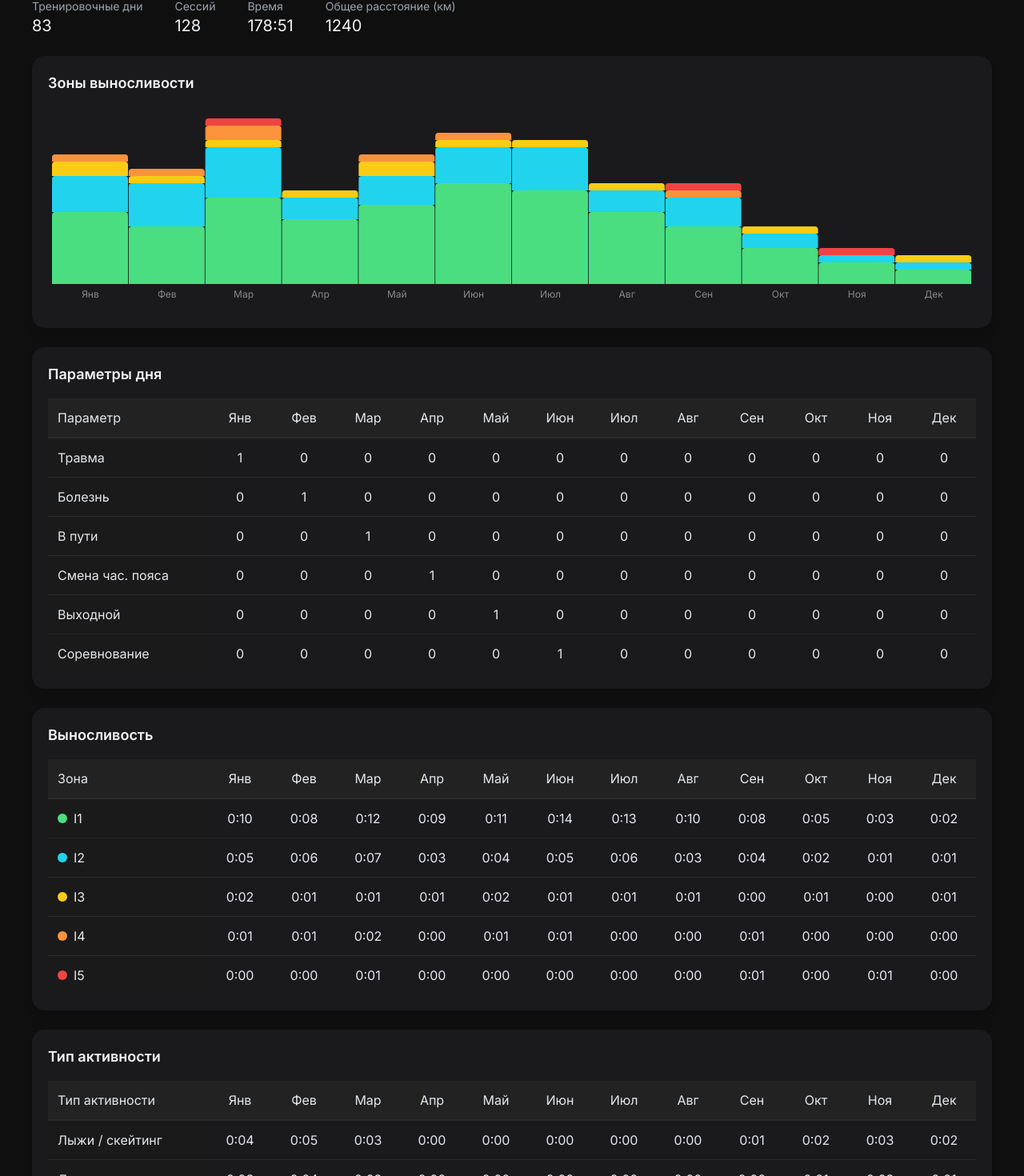
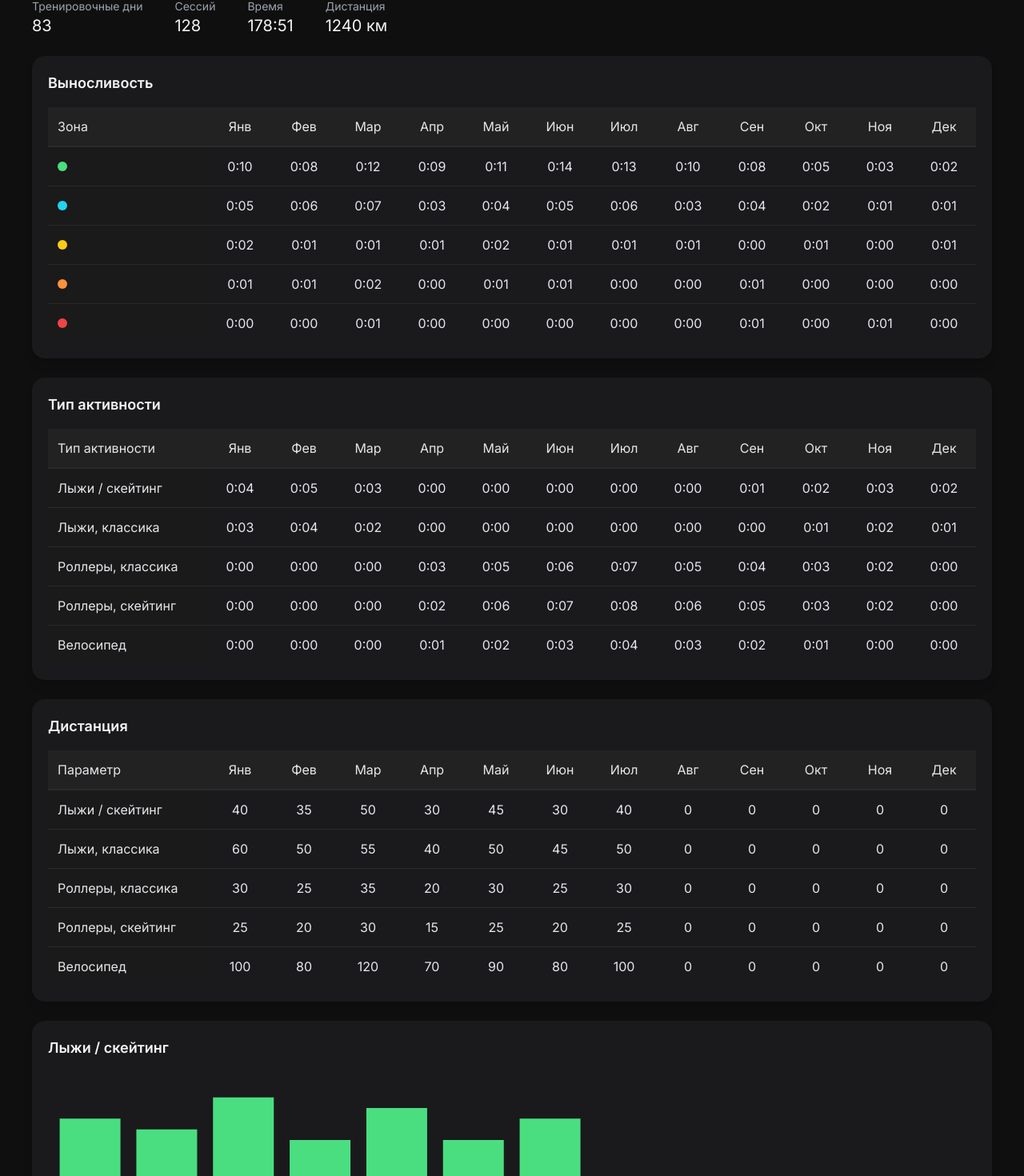
Before and after one commit to mbaliabin/dagbook-test, a React (Vite) app in the folder fasx-frontend/: page /statistics in a window 1280 px wide. Shown: the part 299-1769 px from the top of the page at 80% size. Built offline with nearby package versions, Linux system fonts and the light colour scheme.

Commit message:
Доработка StatisticsPage.tsx 384

```diff
--- a/fasx-frontend/src/pages/StatisticsPage.tsx
+++ b/fasx-frontend/src/pages/StatisticsPage.tsx
@@ -32,17 +32,13 @@ export default function StatsPage() {
   const navigate = useNavigate();
   const location = useLocation();
 
-//Толтип //
-
+  // ====== Tooltip ======
   const CustomTooltip: React.FC<any> = ({ active, payload, label, formatHours }) => {
     if (!active || !payload || payload.length === 0) return null;
 
     const total = payload.reduce((sum: number, p: any) => sum + (p.value || 0), 0);
-
-  // Формат времени
     const formatValue = (v: number) => {
-    if (!formatHours) return `${v} км`; // <-- ДОБАВИЛОСЬ
-
+      if (!formatHours) return `${v} км`;
       const h = Math.floor(v / 60);
       const m = v % 60;
       return `${h}:${m.toString().padStart(2, "0")}`;
@@ -51,61 +47,38 @@ const CustomTooltip: React.FC<any> = ({ active, payload, label, formatHours }) =
     return (
       <div className="bg-[#111]/90 border border-[#2a2a2a] px-2.5 py-2 rounded-lg shadow-lg text-gray-200 text-xs w-48 backdrop-blur-sm">
         <p className="font-semibold mb-1 text-[13px]">{label}</p>
-
         <div className="space-y-0.5">
           {payload.map((p: any, i: number) => (
             <div key={i} className="flex justify-between gap-2 items-start">
-            <span className="text-gray-400 break-words leading-tight max-w-[120px]">
-              {p.name}
-            </span>
-            <span
-              className="font-mono text-right min-w-[55px]"
-              style={{ color: p.fill }}
-            >
+              <span className="text-gray-400 break-words leading-tight max-w-[120px]">{p.name}</span>
+              <span className="font-mono text-right min-w-[55px]" style={{ color: p.fill }}>
                 {formatValue(p.value)}
               </span>
             </div>
           ))}
         </div>
-
         <div className="h-px bg-[#2a2a2a] my-1.5"></div>
-
         <div className="flex justify-between font-semibold text-[13px]">
           <span className="text-gray-300">Итого</span>
-        <span className="font-mono text-blue-400 min-w-[55px] text-right">
-          {formatValue(total)}
-        </span>
+          <span className="font-mono text-blue-400 min-w-[55px] text-right">{formatValue(total)}</span>
         </div>
       </div>
     );
   };
 
-
-
-
-// Толтип //
-
+  // ====== States ======
   const [name] = React.useState("Пользователь");
   const [reportType, setReportType] = React.useState("Общий отчет");
-  const [periodType, setPeriodType] = React.useState<
-    "week" | "month" | "year" | "custom"
-  >("year");
+  const [periodType, setPeriodType] = React.useState<"week" | "month" | "year" | "custom">("year");
   const [dateRange, setDateRange] = React.useState<{ startDate: Date; endDate: Date }>({
     startDate: dayjs("2025-01-01").toDate(),
     endDate: dayjs("2025-12-31").toDate(),
   });
   const [showDateRangePicker, setShowDateRangePicker] = React.useState(false);
 
-  const totals = {
-    trainingDays: 83,
-    sessions: 128,
-    time: "178:51",
-    distance: 1240,
-  };
+  const totals = { trainingDays: 83, sessions: 128, time: "178:51", distance: 1240 };
 
-  const months = [
-    "Янв","Фев","Мар","Апр","Май","Июн","Июл","Авг","Сен","Окт","Ноя","Дек"
-  ];
+  const months = ["Янв","Фев","Мар","Апр","Май","Июн","Июл","Авг","Сен","Окт","Ноя","Дек"];
 
   const enduranceZones = [
     { zone: "I1", color: "#4ade80", months: [10,8,12,9,11,14,13,10,8,5,3,2] },
@@ -137,6 +110,7 @@ const CustomTooltip: React.FC<any> = ({ active, payload, label, formatHours }) =
     return `${h}:${m.toString().padStart(2,"0")}`;
   };
 
+  // ====== Columns Computation ======
   const computeWeekColumns = () => {
     const start = dayjs().startOf("year");
     const end = dayjs().endOf("year");
@@ -148,64 +122,57 @@ const CustomTooltip: React.FC<any> = ({ active, payload, label, formatHours }) =
     }
     return weeks;
   };
-
   const computeMonthColumns = () => months;
-
   const computeCustomColumns = () => {
     const start = dayjs(dateRange.startDate);
     const end = dayjs(dateRange.endDate);
     const result: string[] = [];
     let current = start.startOf("day");
-    while (current.isBefore(end) || current.isSame(end, "day")) {
+    while (current.isBefore(end) || current.isSame(end,"day")) {
       result.push(current.format("DD MMM"));
-      current = current.add(1, "day");
+      current = current.add(1,"day");
     }
     return result;
   };
-
   const computeColumns = () => {
-    if (periodType === "week") return computeWeekColumns();
-    if (periodType === "month") return computeMonthColumns();
-    if (periodType === "year") return computeMonthColumns();
-    if (periodType === "custom") return computeCustomColumns();
+    if(periodType==="week") return computeWeekColumns();
+    if(periodType==="month") return computeMonthColumns();
+    if(periodType==="year") return computeMonthColumns();
+    if(periodType==="custom") return computeCustomColumns();
     return months;
   };
 
   const filteredMonths = computeColumns();
-
-  const filteredEnduranceZones = enduranceZones.map((z) => {
-    const slice = z.months.slice(0, filteredMonths.length);
-    return { ...z, months: slice, total: slice.reduce((a,b)=>a+b,0) };
+  const filteredEnduranceZones = enduranceZones.map(z=>{
+    const slice = z.months.slice(0,filteredMonths.length);
+    return {...z, months:slice, total:slice.reduce((a,b)=>a+b,0)};
   });
-
-  const filteredMovementTypes = movementTypes.map((m) => {
-    const slice = m.months.slice(0, filteredMonths.length);
-    return { ...m, months: slice, total: slice.reduce((a,b)=>a+b,0) };
+  const filteredMovementTypes = movementTypes.map(m=>{
+    const slice = m.months.slice(0,filteredMonths.length);
+    return {...m, months:slice, total:slice.reduce((a,b)=>a+b,0)};
   });
-
-  const filteredDistanceTypes = distanceByType.map((d) => {
-    const slice = d.distance.slice(0, filteredMonths.length);
-    return { type: d.type, months: slice, total: slice.reduce((a,b)=>a+b,0) };
+  const filteredDistanceTypes = distanceByType.map(d=>{
+    const slice = d.distance.slice(0,filteredMonths.length);
+    return {type:d.type, months:slice, total:slice.reduce((a,b)=>a+b,0)};
   });
 
   const scrollRefs = [useRef<HTMLDivElement>(null), useRef<HTMLDivElement>(null), useRef<HTMLDivElement>(null)];
-
   const handleScroll = (e: React.UIEvent<HTMLDivElement>, index: number) => {
     const scrollLeft = e.currentTarget.scrollLeft;
     scrollRefs.forEach((ref,i)=>{ if(i!==index && ref.current) ref.current.scrollLeft = scrollLeft; });
   };
 
-  const TableSection: React.FC<{ table:any; index:number }> = ({ table,index }) => {
-    const colWidth = 80;
-    const leftWidth = 200;
-    const totalWidth = 80;
-    const minWidth = Math.max(1000, filteredMonths.length*colWidth + leftWidth + totalWidth);
+  // ====== Table Component ======
+  const TableSection: React.FC<{table:any,index:number}> = ({table,index}) => {
+    const leftWidth=200; const totalWidth=80;
+    const containerWidth = Math.max(1000, filteredMonths.length*80 + leftWidth + totalWidth);
+    const colWidth = Math.max(80, (containerWidth-leftWidth-totalWidth)/filteredMonths.length);
 
     return (
       <div className="bg-[#1a1a1d] p-5 rounded-2xl shadow-lg">
         <h2 className="text-lg font-semibold text-gray-100 mb-4">{table.title}</h2>
         <div ref={scrollRefs[index]} className="overflow-x-auto" onScroll={e=>handleScroll(e,index)}>
-          <div style={{minWidth}} className="transition-all">
+          <div style={{minWidth:containerWidth}}>
             <div className="flex bg-[#222] border-b border-[#2a2a2a] sticky top-0 z-10">
               <div className="p-3 font-medium sticky left-0 bg-[#222] z-20" style={{width:leftWidth}}>
                 {table.title==="Выносливость"?"Зона":table.title==="Тип активности"?"Тип активности":"Параметр"}
@@ -213,11 +180,10 @@ const CustomTooltip: React.FC<any> = ({ active, payload, label, formatHours }) =
               {filteredMonths.map((m,idx)=><div key={idx} className="p-3 text-center flex-none font-medium" style={{width:colWidth}}>{m}</div>)}
               <div className="p-3 text-center font-medium bg-[#1f1f1f] flex-none" style={{width:totalWidth}}>Всего</div>
             </div>
-            <div>
             {table.data.map((row:any,j:number)=>(
               <div key={j} className="flex border-t border-[#2a2a2a] hover:bg-[#252525]/60 transition">
                 <div className="p-3 sticky left-0 bg-[#1a1a1a] z-10 flex items-center gap-2" style={{width:leftWidth}}>
-                    {row.color && <span className="inline-block w-3 h-3 rounded-full" style={{backgroundColor: row.color}}/>}
+                  {row.color && <span className="inline-block w-3 h-3 rounded-full" style={{backgroundColor: row.color}} />}
                   <div className="truncate">{row.param || row.type}</div>
                 </div>
                 {row.months.map((val:number,k:number)=><div key={k} className="p-3 text-center flex-none" style={{width:colWidth}}>
@@ -231,15 +197,10 @@ const CustomTooltip: React.FC<any> = ({ active, payload, label, formatHours }) =
           </div>
         </div>
       </div>
-      </div>
     );
   };
 
-  const handleLogout = () => {
-    localStorage.removeItem("token");
-    navigate("/login");
-  };
-
+  const handleLogout = () => { localStorage.removeItem("token"); navigate("/login"); };
   const menuItems = [
     { label:"Главная", icon:Home, path:"/daily" },
     { label:"Тренировки", icon:BarChart3, path:"/profile" },
@@ -260,8 +221,7 @@ const CustomTooltip: React.FC<any> = ({ active, payload, label, formatHours }) =
   return (
     <div className="min-h-screen bg-[#0f0f0f] text-gray-200 p-6 w-full">
       <div className="max-w-[1600px] mx-auto space-y-6 px-4">
-
-        {/* HEADER */}
+        {/* === HEADER === */}
         <div className="flex flex-col md:flex-row md:items-center md:justify-between gap-4 mb-4 w-full">
           <div className="flex items-center space-x-4">
             <img src="/profile.jpg" alt="Avatar" className="w-16 h-16 rounded-full object-cover"/>
@@ -277,17 +237,21 @@ const CustomTooltip: React.FC<any> = ({ active, payload, label, formatHours }) =
           </div>
         </div>
 
-        {/* MENU */}
+        {/* === MENU === */}
         <div className="flex justify-around bg-[#1a1a1d] border-b border-gray-700 py-2 px-4 rounded-xl mb-6">
-          {menuItems.map((item)=>{ const Icon=item.icon; const isActive=location.pathname===item.path;
-            return <button key={item.path} onClick={()=>navigate(item.path)} className={`flex flex-col items-center text-sm transition-colors ${isActive?"text-blue-500":"text-gray-400 hover:text-white"}`}>
+          {menuItems.map((item)=>{
+            const Icon = item.icon;
+            const isActive = location.pathname === item.path;
+            return (
+              <button key={item.path} onClick={()=>navigate(item.path)} className={`flex flex-col items-center text-sm transition-colors ${isActive?"text-blue-500":"text-gray-400 hover:text-white"}`}>
                 <Icon className="w-6 h-6"/>
                 <span>{item.label}</span>
-            </button>;
+              </button>
+            );
           })}
         </div>
 
-        {/* FILTERS */}
+        {/* === FILTERS === */}
         <div className="flex flex-wrap gap-4 mb-4">
           <select value={reportType} onChange={e=>setReportType(e.target.value)} className="bg-[#1f1f22] text-white px-3 py-1 rounded">
             <option>Общий отчет</option>
@@ -317,83 +281,42 @@ const CustomTooltip: React.FC<any> = ({ active, payload, label, formatHours }) =
           </div>
         </div>
 
-        {/* TOTALS */}
+        {/* === TOTALS === */}
         <div>
           <h1 className="text-2xl font-semibold tracking-wide text-gray-100">Статистика</h1>
           <div className="flex flex-wrap gap-10 text-sm mt-3">
             <div><p className="text-gray-400">Тренировочные дни</p><p className="text-xl text-gray-100">{totals.trainingDays}</p></div>
             <div><p className="text-gray-400">Сессий</p><p className="text-xl text-gray-100">{totals.sessions}</p></div>
             <div><p className="text-gray-400">Время</p><p className="text-xl text-gray-100">{totals.time}</p></div>
-            <div><p className="text-gray-400">Общее расстояние (км)</p><p className="text-xl text-gray-100">{totals.distance}</p></div>
+            <div><p className="text-gray-400">Дистанция</p><p className="text-xl text-gray-100">{totals.distance} км</p></div>
           </div>
         </div>
 
-        {/* REPORTS */}
-        {reportType==="Общий отчет" && <>
+        {/* === TABLES === */}
+        <div className="space-y-6">
+          <TableSection table={{title:"Выносливость", data:filteredEnduranceZones}} index={0}/>
+          <TableSection table={{title:"Тип активности", data:filteredMovementTypes}} index={1}/>
+          <TableSection table={{title:"Дистанция", data:filteredDistanceTypes}} index={2}/>
+        </div>
 
-          {/* Зоны выносливости */}
-          <div className="bg-[#1a1a1d] p-5 rounded-2xl shadow-lg">
-            <h2 className="text-lg font-semibold mb-4 text-gray-100">Зоны выносливости</h2>
-            <div className="h-64">
-              <ResponsiveContainer width="100%" height="100%">
-                <BarChart
-                  data={filteredMonths.map((month,i)=>{
-                    const data:any={month};
-                    filteredEnduranceZones.forEach(z=>data[z.zone]=z.months[i]);
-                    return data;
-                  })}
-                  barGap={0} barCategoryGap="0%"
-                >
-                  <XAxis dataKey="month" axisLine={false} tickLine={false} tick={{fill:"#888", fontSize:12}}/>
-                  <Tooltip content={<CustomTooltip formatHours={true} />} />
-                  {filteredEnduranceZones.map(z=><Bar key={z.zone} dataKey={z.zone} stackId="a" fill={z.color} radius={[4,4,0,0]}/>)}
+        {/* === BAR CHARTS === */}
+        <div className="space-y-6 mt-6">
+          {activeDistanceTypes.map(type=>{
+            const data = filteredMonths.map((m,idx)=>({name:m, [type]: filteredDistanceTypes.find(d=>d.type===type)?.months[idx]||0}));
+            return (
+              <div key={type} className="bg-[#1a1a1d] p-5 rounded-2xl shadow-lg">
+                <h2 className="text-lg font-semibold text-gray-100 mb-4">{type}</h2>
+                <ResponsiveContainer width="100%" height={200}>
+                  <BarChart data={data}>
+                    <XAxis dataKey="name" tick={{fill:"#aaa"}}/>
+                    <Tooltip content={<CustomTooltip formatHours={false}/>}/>
+                    <Bar dataKey={type} fill={distanceColors[type]}/>
                   </BarChart>
                 </ResponsiveContainer>
               </div>
+            );
+          })}
         </div>
-
-
-          {/* Новая таблица основных параметров */}
-                    <TableSection table={{
-                      title:"Параметры дня",
-                      data:[
-                        { param:"Травма", months:[1,0,0,0,0,0,0,0,0,0,0,0], total:1 },
-                        { param:"Болезнь", months:[0,1,0,0,0,0,0,0,0,0,0,0], total:1 },
-                        { param:"В пути", months:[0,0,1,0,0,0,0,0,0,0,0,0], total:1 },
-                        { param:"Смена час. пояса", months:[0,0,0,1,0,0,0,0,0,0,0,0], total:1 },
-                        { param:"Выходной", months:[0,0,0,0,1,0,0,0,0,0,0,0], total:1 },
-                        { param:"Соревнование", months:[0,0,0,0,0,1,0,0,0,0,0,0], total:1 },
-                      ]
-                    }} index={0}/>
-
-
-
-          <TableSection table={{title:"Выносливость", data: filteredEnduranceZones.map(z=>({param:z.zone,color:z.color,months:z.months,total:formatTime(z.total)}))}} index={1}/>
-          <TableSection table={{title:"Тип активности", data: filteredMovementTypes.map(m=>({param:m.type,months:m.months,total:formatTime(m.total)}))}} index={2}/>
-        </>}
-
-        {reportType==="Общая дистанция" && <>
-          <div className="bg-[#1a1a1d] p-5 rounded-2xl shadow-lg">
-            <h2 className="text-lg font-semibold mb-4 text-gray-100">Общая дистанция по видам тренировок</h2>
-            <div className="h-64">
-              <ResponsiveContainer width="100%" height="100%">
-                <BarChart
-                  data={filteredMonths.map((month,i)=>{
-                    const data:any={month};
-                    filteredDistanceTypes.forEach(t=>data[t.type]=t.months[i]);
-                    return data;
-                  })}
-                  barGap={0} barCategoryGap="0%"
-                >
-                  <XAxis dataKey="month" axisLine={false} tickLine={false} tick={{fill:"#888", fontSize:12}}/>
-                  <Tooltip content={<CustomTooltip formatHours={false} />} />
-                  {activeDistanceTypes.map(type=><Bar key={type} dataKey={type} stackId="a" fill={distanceColors[type]} radius={[4,4,0,0]}/>)}
-                </BarChart>
-              </ResponsiveContainer>
-            </div>
-          </div>
-          <TableSection table={{title:"Дистанция по видам тренировок", data:filteredDistanceTypes,totalKey:"distance"}} index={0}/>
-        </>}
 
       </div>
     </div>
```
Lines whose indentation alone changed are shown as unchanged.
